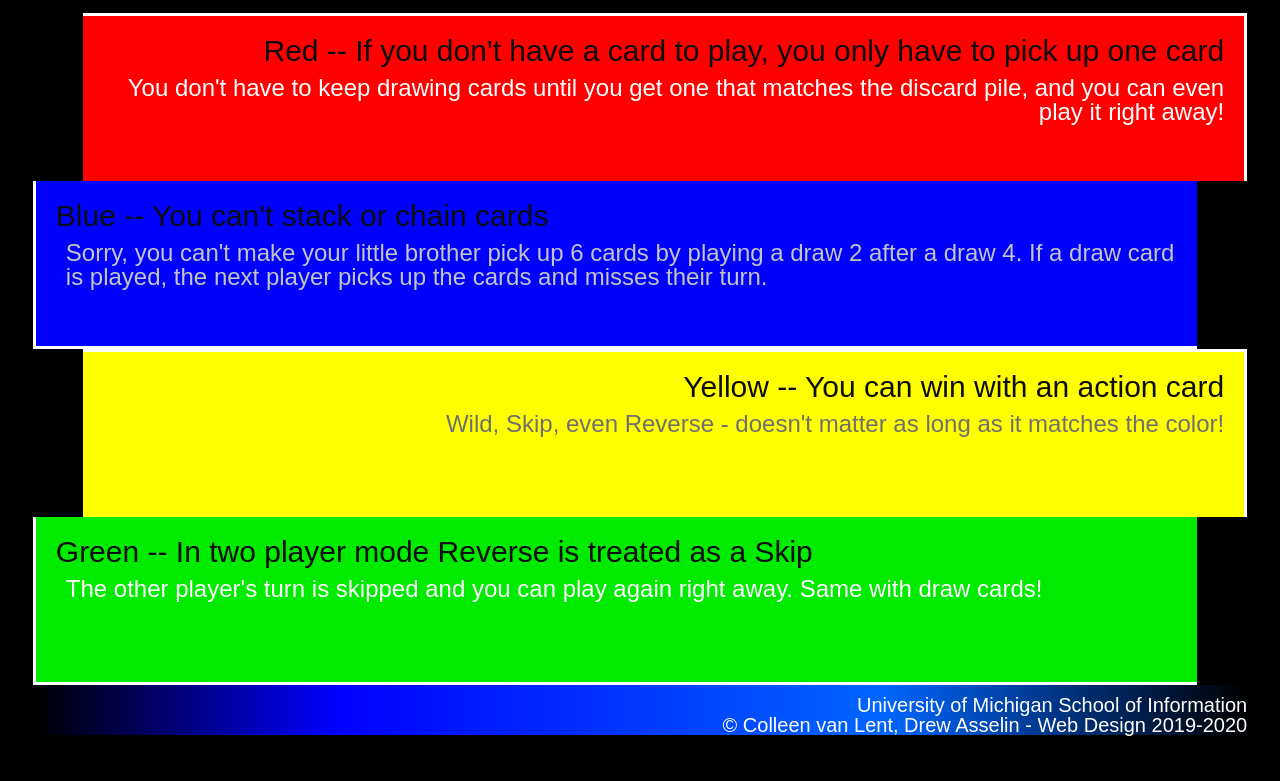
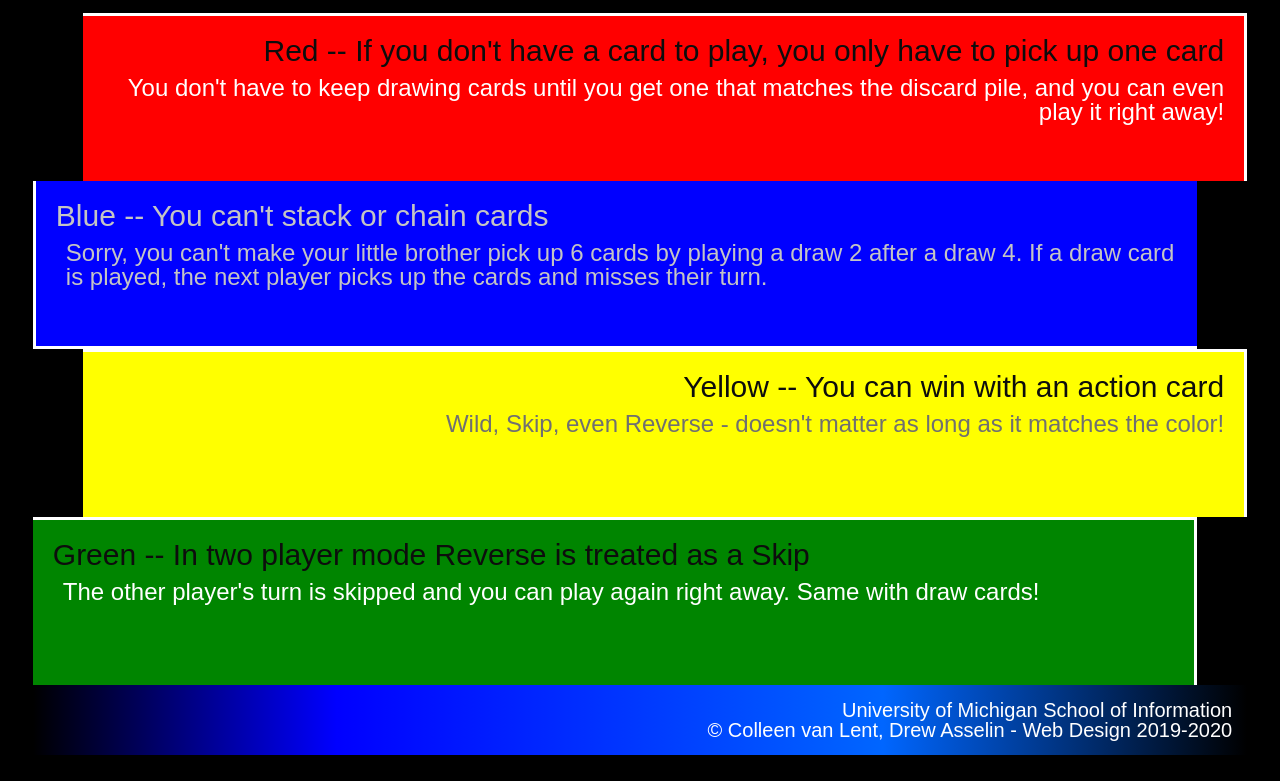
Before and after one commit to micahcb/hw3-2022, a plain HTML site: page index.html in a window 1280 px wide. Shown: the part 529-1310 px from the top of the page. Drawn offline with Linux system fonts and the light colour scheme.

Commit message:
sunday night

```diff
--- a/css/style.css
+++ b/css/style.css
@@ -63,7 +63,7 @@ div{
     border-top: 2px;
     border-right: 5px;
 }
-.blue h{
+.blue h2{
     color: #C4C4C4
 }
 .blue p {
@@ -80,13 +80,14 @@ div{
     color: #707070;
 }
 .green{
-    background-color: #00EB00;
+    background-color: #008500;
     text-align: left;
     margin-right: 50px;
-    border-top: 2px;
-    border-right: 5px;
+    border-bottom: 2px;
+    border-left: 5px;
 
 }
+
 footer{
     border: 5px #ffffff;
     background: rgb(0,0,0);
@@ -96,4 +97,7 @@ footer{
 footer p{
     font-size: 20px;
     text-align: right;
+    padding-top:15px;
+    padding-right: 15px;
+    padding-bottom: 15px;
 }
```
